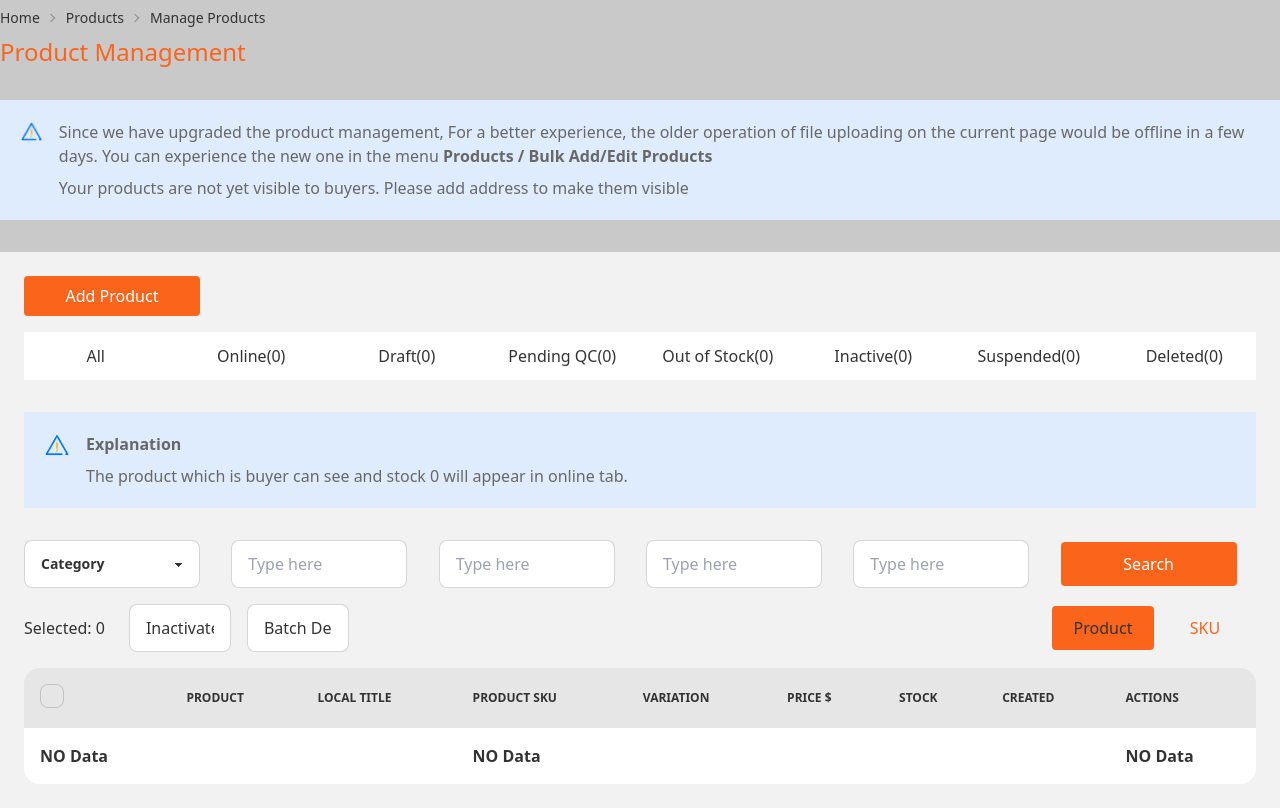
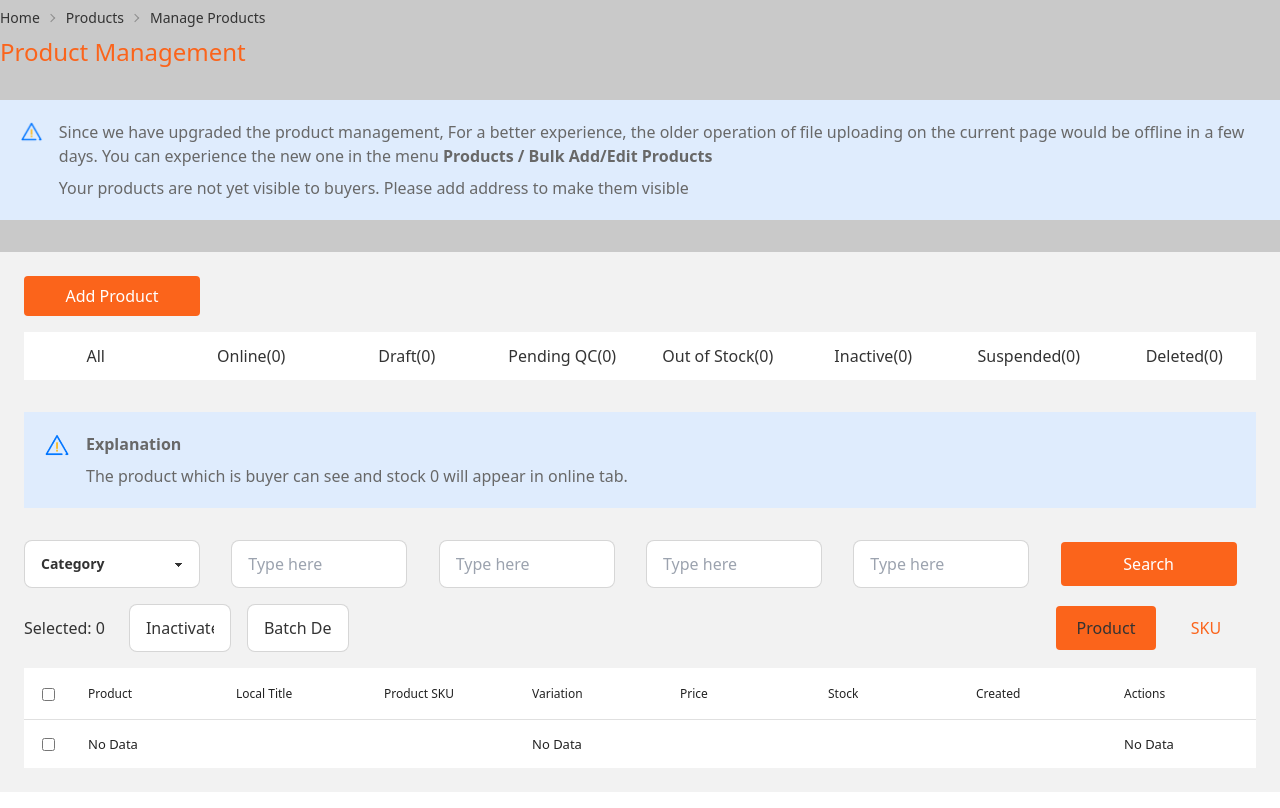
Before and after one commit to kowsar-mahmud-remon/Frontend-2, a Next.js app: page /Products/Manageproduct in a window 1280 px wide. Built offline with nearby package versions, Linux system fonts and the light colour scheme.

Commit message:
'upadate'

```diff
--- a/package.json
+++ b/package.json
@@ -17,6 +17,7 @@
     "next": "^13.1.0",
     "react": "18.2.0",
     "react-cookie": "^4.1.1",
+    "react-data-table-component": "^7.5.3",
     "react-dom": "18.2.0",
     "react-hook-form": "^7.41.3",
     "react-icons": "^4.7.1",
--- a/pages/Products/Manageproduct.js
+++ b/pages/Products/Manageproduct.js
@@ -2,21 +2,68 @@ import React from 'react';
 import Mangeitem from './Mangeitem';
 import exclaimation from '../../assets/images/exclamation.png'
 import Image from 'next/image';
+import DataTable from 'react-data-table-component';
 
 
 const MENU_LIST = [
-    { text: "All", href: "/Products/Manageproduct" },
-    { text: "Online(0)", href: "" },
-    { text: "Draft(0)", href: "" },
-    { text: "Pending QC(0)", href: "" },
-    { text: "Out of Stock(0)", href: "" },
-    { text: "Inactive(0)", href: "" },
-    { text: "Suspended(0)", href: "" },
-    { text: "Deleted(0)", href: "" },
+    { text: "All", href: "/Products/Manageproduct", _id: 1 },
+    { text: "Online(0)", href: "", _id: 2 },
+    { text: "Draft(0)", href: "", _id: 3 },
+    { text: "Pending QC(0)", href: "", _id: 4 },
+    { text: "Out of Stock(0)", href: "", _id: 5 },
+    { text: "Inactive(0)", href: "", _id: 6 },
+    { text: "Suspended(0)", href: "", _id: 7 },
+    { text: "Deleted(0)", href: "", _id: 8 },
 ];
 
 const Manageproduct = () => {
 
+
+    const columns = [
+        {
+            name: 'Product',
+            selector: row => row.title,
+
+        },
+        {
+            name: 'Local Title',
+
+        },
+        {
+            name: 'Product SKU',
+
+        },
+        {
+            name: 'Variation',
+            selector: row => row.title,
+
+        },
+        {
+            name: 'Price',
+
+        },
+        {
+            name: 'Stock',
+
+        },
+        {
+            name: 'Created',
+
+        },
+        {
+            name: 'Actions',
+            selector: row => row.title,
+
+        },
+    ];
+
+    const data = [
+        {
+            id: 1,
+            title: 'No Data',
+            year: '1988',
+        }
+    ]
 
     return (
         <section className='bg-[#C9C9C9] '>
@@ -54,14 +101,14 @@ const Manageproduct = () => {
                         <button className='h-[40px] rounded w-[176px] bg-[#FB641B] hover:bg-[#ce4e0e] text-white font-medium'>Add Product</button>
                     </div>
                     <div className='grid lg:grid-cols-8 md:grid-cols-5 grid-cols-3 gap-3 justify-center bg-white'>
-                        {MENU_LIST.map((menu, idx) => (
-                            <div
-
-                                key={menu.text}
-                            >
-                                <Mangeitem menu={menu}></Mangeitem>
-                            </div>
-                        ))}
+                        <button className='hover:bg-[#F2F2F2] py-3'>All</button>
+                        <button className='hover:bg-[#F2F2F2] py-3'>Online(0)</button>
+                        <button className='hover:bg-[#F2F2F2] py-3'>Draft(0)</button>
+                        <button className='hover:bg-[#F2F2F2] py-3'>Pending QC(0)</button>
+                        <button className='hover:bg-[#F2F2F2] py-3'>Out of Stock(0)</button>
+                        <button className='hover:bg-[#F2F2F2] py-3'>Inactive(0)</button>
+                        <button className='hover:bg-[#F2F2F2] py-3'>Suspended(0)</button>
+                        <button className='hover:bg-[#F2F2F2] py-3'>Deleted(0)</button>
                     </div>
 
                     <div className='bg-[#DFECFD] flex p-5 my-8'>
@@ -104,13 +151,21 @@ const Manageproduct = () => {
 
                         <div>
                             <div className="btn-group">
-                                <button className="bg-[#FB641B] hover:bg-[#ce4e0e] w-[102px] h-[44px] rounded">Product</button>
-                                <button className=" text-[#FB641B] hover:bg-[#ce4e0e] hover:text-white w-[102px] h-[44px] rounded">SKU</button>
+                                <button className="bg-[#FB641B] hover:bg-[#ce4e0e] w-[100px] h-[44px] rounded ml-1">Product</button>
+                                <button className=" text-[#FB641B] hover:bg-[#ce4e0e] hover:text-white w-[100px] h-[44px] rounded">SKU</button>
                             </div>
                         </div>
                     </div>
 
-                    <div className="overflow-x-auto w-full">
+                    <div>
+                        <DataTable
+                            columns={columns}
+                            data={data}
+                            selectableRows
+                        />
+                    </div>
+
+                    {/* <div className="overflow-x-auto w-full">
                         <table className="table w-full">
                             <thead>
                                 <tr>
@@ -162,7 +217,7 @@ const Manageproduct = () => {
                             </tbody>
 
                         </table>
-                    </div>
+                    </div> */}
                 </div>
 
 
--- a/pages/Products/Mangeitem.js
+++ b/pages/Products/Mangeitem.js
@@ -1,13 +1,20 @@
 import Link from 'next/link';
-import React from 'react';
+import React, { useState } from 'react';
 
 const Mangeitem = ({ menu }) => {
-    console.log(menu);
-    return (
-      <div className='text-center hover:bg-[#F2F2F2] py-3'>
-        <Link href={menu.href}>{menu.text}</Link>
+
+  const [active, setActive] = useState(null);
+  const handleMenu = () => {
+    setActive(!active);
+  };
+
+  return (
+    <div className='py-3 hover:bg-[#F2F2F2] text-center '>
+      <div className={active ? "bg-[#F2F2F2] text-[#FB641B]": ""}>
+        <Link onClick={() => handleMenu(menu._id)} href={menu.href}>{menu.text}</Link>
       </div>
-    );
+    </div>
+  );
 };
 
 export default Mangeitem;
--- a/styles/Home.module.css
+++ b/styles/Home.module.css
@@ -52,6 +52,11 @@
   max-width: 354px;
   height: calc((95% / 3));
 }
+
+.sc-dkrFOg {
+  background: gray;
+}
+
 @media only screen and (min-width:200px) and (max-width:1280px) {
   .rightHeroSection{
     display: flex;
--- a/styles/globals.css
+++ b/styles/globals.css
@@ -1,6 +1,8 @@
 @tailwind base;
 @tailwind components;
 @tailwind utilities;
+
+
 
 /* Custom Tailwind Classes */
 @import url("./cunstomTailwindClsses.css");
```
Also changed, not shown: pages/Products/ManageItem.css (added), 1 other file (tests, documents, lock files or other folders).
